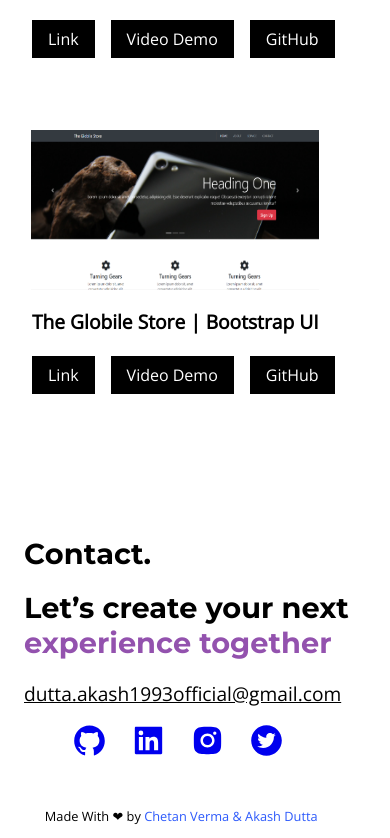
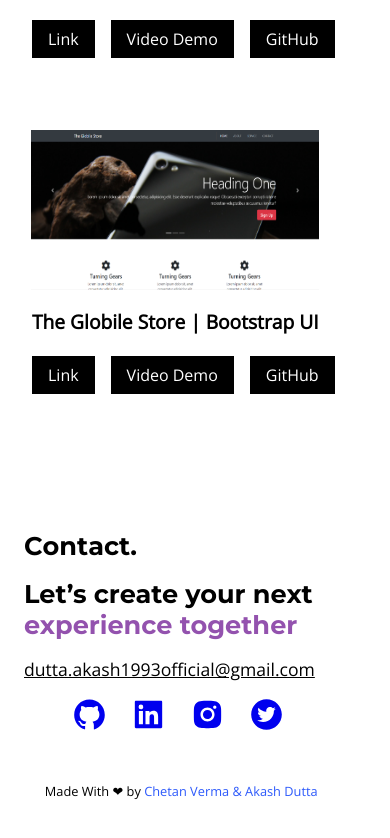
Before and after one commit to adutta93/akash-portfolio, a React (Create React App) app: page / in a window 390 px wide. Shown: the part 2126-2964 px from the top of the page. After the commit the page ends 2939 px from the top, so only its background shows below. Built offline with nearby package versions, Linux system fonts and the light colour scheme; the HTML template or start-up script is replaced by a standard one.

Commit message:
some changes

```diff
--- a/src/App.css
+++ b/src/App.css
@@ -297,11 +297,11 @@ li .link:hover {
     left: 2rem;
   }
   .contact h1 {
-    font-size: 1.8em;
+    font-size: 1.6em;
     margin-left: -0.5rem;
   }
   .contact .email {
-    font-size: 1.2em;
+    font-size: 1.1em;
     margin-left: -0.5rem;
   }
 
```
